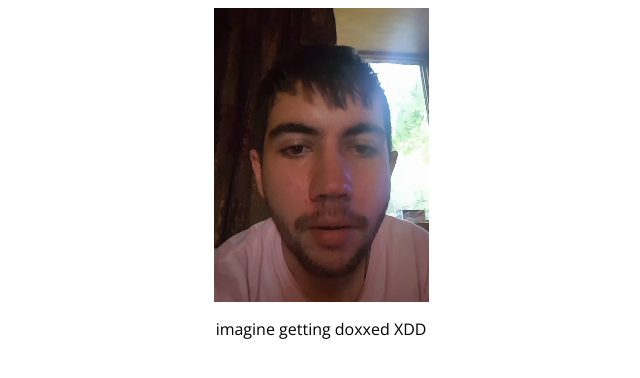
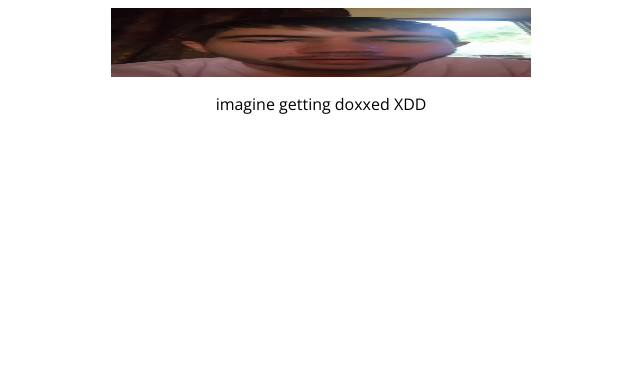
Before and after one commit to Ltoo4/ltoo4.github.io, a plain HTML site: page index.html in a window 1280 px wide. Shown: the whole page, without its empty margins (319-959 px from the left). Drawn offline with nearby package versions, Linux system fonts and the light colour scheme.

Commit message:
Update index.html

```diff
--- a/index.html
+++ b/index.html
@@ -1,6 +1,6 @@
 <html>
     <head>
-        <img src="eggfella/eggfella.png">
+        <img src="eggfella/eggfella.png" width="420" height="69">
     </head>
 
     <body>
```
